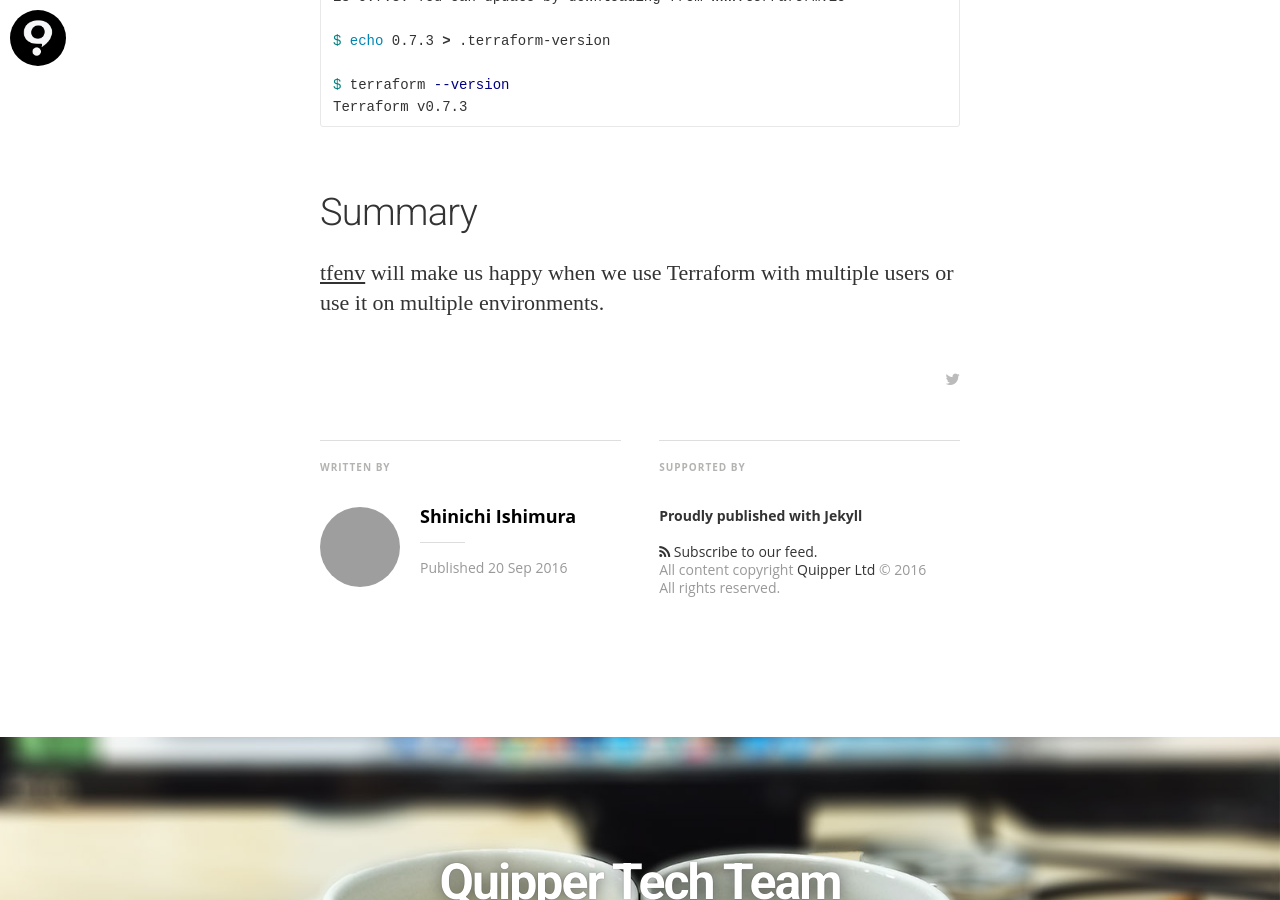
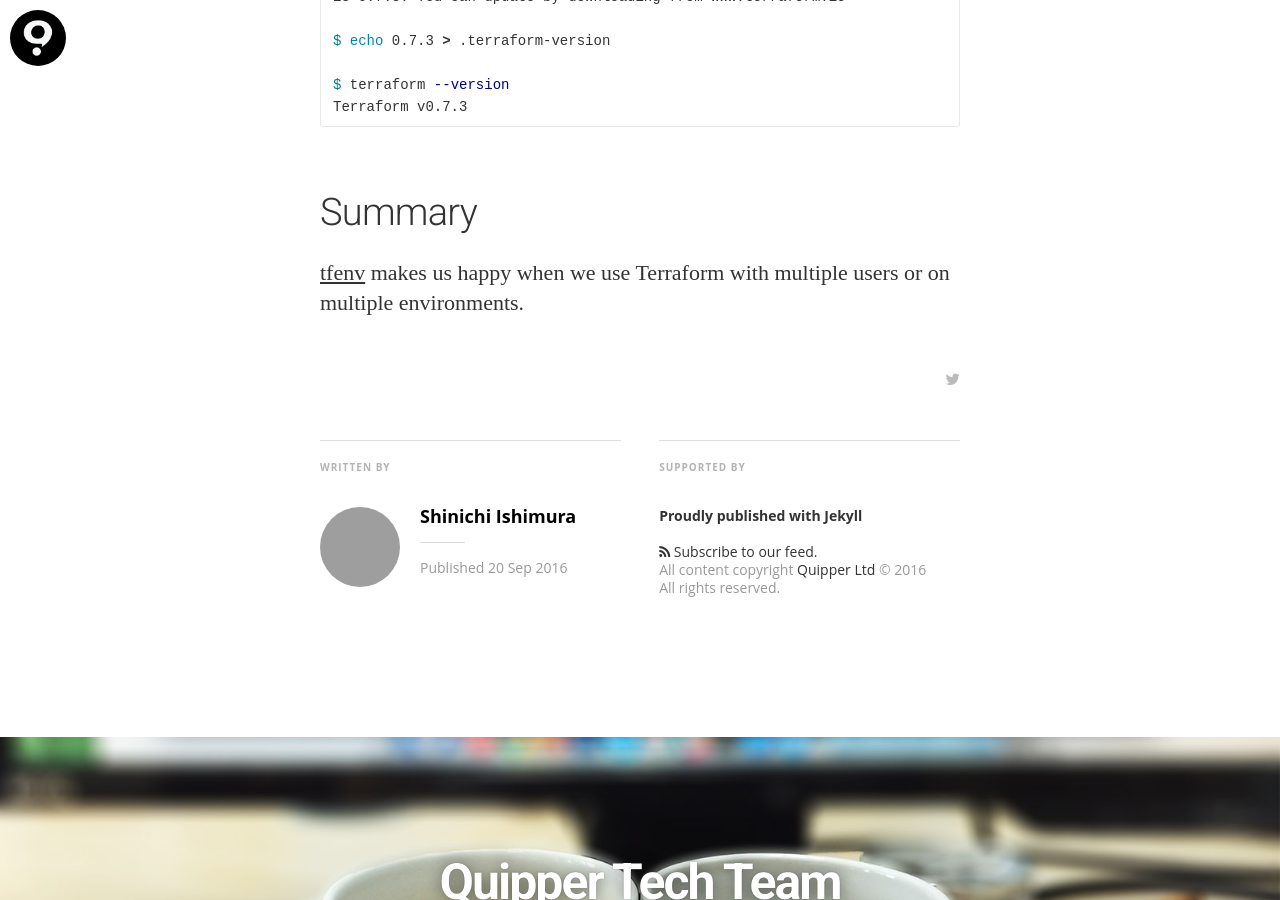
Before and after one commit to tamatamvan/quipper.github.io, a Jekyll site: the page built from _posts/2016-09-20-managing-terraform-versions-with-tfenv.markdown, in a window 1280 px wide and 900 px high, scrolled down 1793 px. Built offline with Jekyll 4.4.1, drawn with Linux system fonts in a browser that asks for light colours; nearby versions of some CDN libraries; some web fonts are replaced; comment, search, counter and statistics services are not loaded; grey boxes are pictures that could not be loaded.

Commit message:
Fix grammatical errors

````diff
--- a/_posts/2016-09-20-managing-terraform-versions-with-tfenv.markdown
+++ b/_posts/2016-09-20-managing-terraform-versions-with-tfenv.markdown
@@ -49,4 +49,4 @@ Terraform v0.7.3
 ```
 
 ## Summary
-[tfenv](https://github.com/kamatama41/tfenv) will make us happy when we use Terraform with multiple users or use it on multiple environments.
+[tfenv](https://github.com/kamatama41/tfenv) makes us happy when we use Terraform with multiple users or on multiple environments.
````
